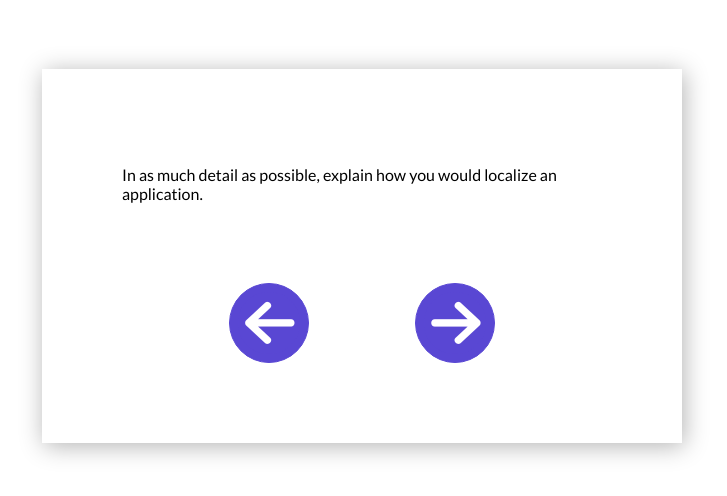
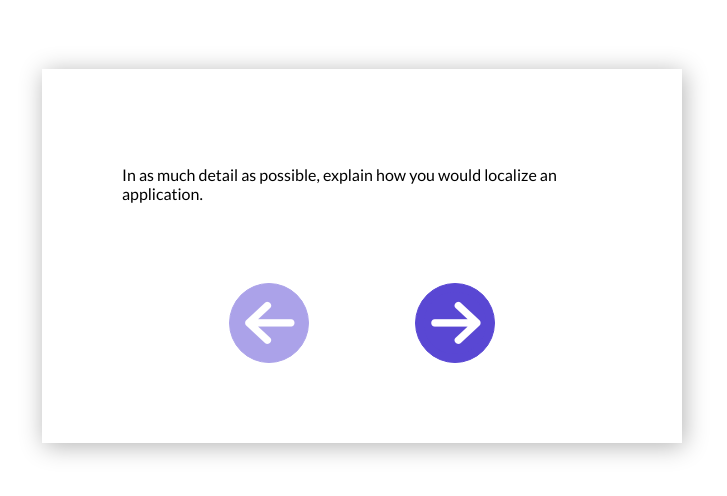
Before and after one commit to kelsiebesingeryeh/interview-prep-flashcards, a React (Create React App) app: page /behavioral/computerScience in a window 1280 px wide. Shown: the part 144-640 px from the top of the page, without its empty margins (278-1005 px from the left). Built offline with nearby package versions, Linux system fonts and the light colour scheme.

Commit message:
Disable left arrow on first card

```diff
--- a/src/Components/Flashcards/Flashcards.css
+++ b/src/Components/Flashcards/Flashcards.css
@@ -24,3 +24,8 @@
     height: 5rem;
     border-radius: 50%;
 }
+
+.disabled {
+    cursor: not-allowed;
+    opacity: 0.5;
+}
--- a/src/Components/Flashcards/Flashcards.js
+++ b/src/Components/Flashcards/Flashcards.js
@@ -39,7 +39,8 @@ const Flashcards = ({
     const displayStartButton = () => {
         const nextToLastCard = getFlashcardIndex(lastQuestion.id, categoryCards) - 1;
         if (categoryCards[nextToLastCard].id === currentCard.id) {
-            setLastCard(true)
+            setLastCard(true);
+            setFirstCard(true);
         }
   }
 
@@ -70,7 +71,7 @@ const Flashcards = ({
             <button
               type="submit"
               alt="left-arrow"
-              className="left-arrow"
+              className={`left-arrow ${firstCard ? 'disabled' : ''}`}
               disabled={firstCard ? true : false}
               onClick={() => selectLastFlashcard()}
             ></button>
```
